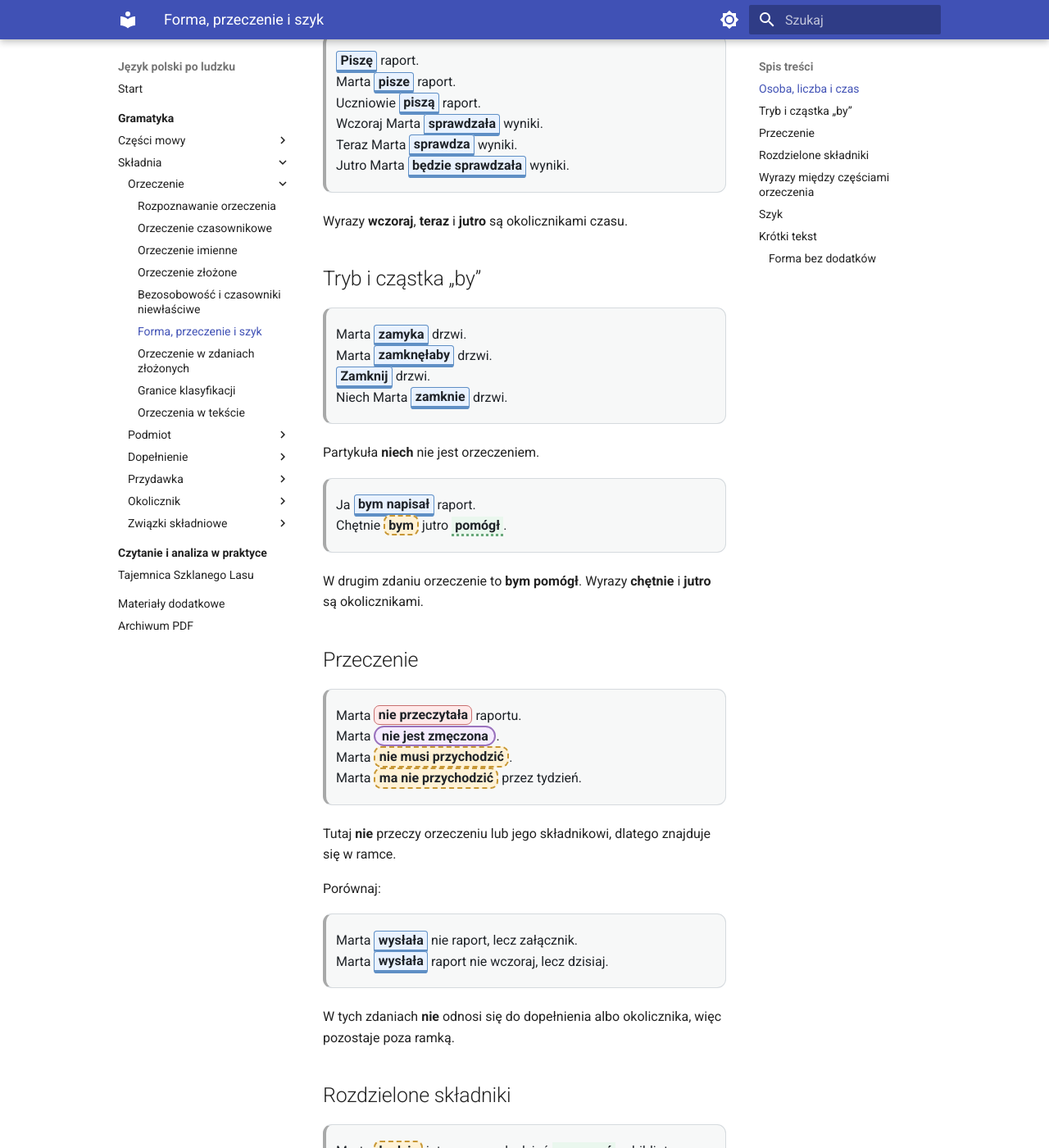
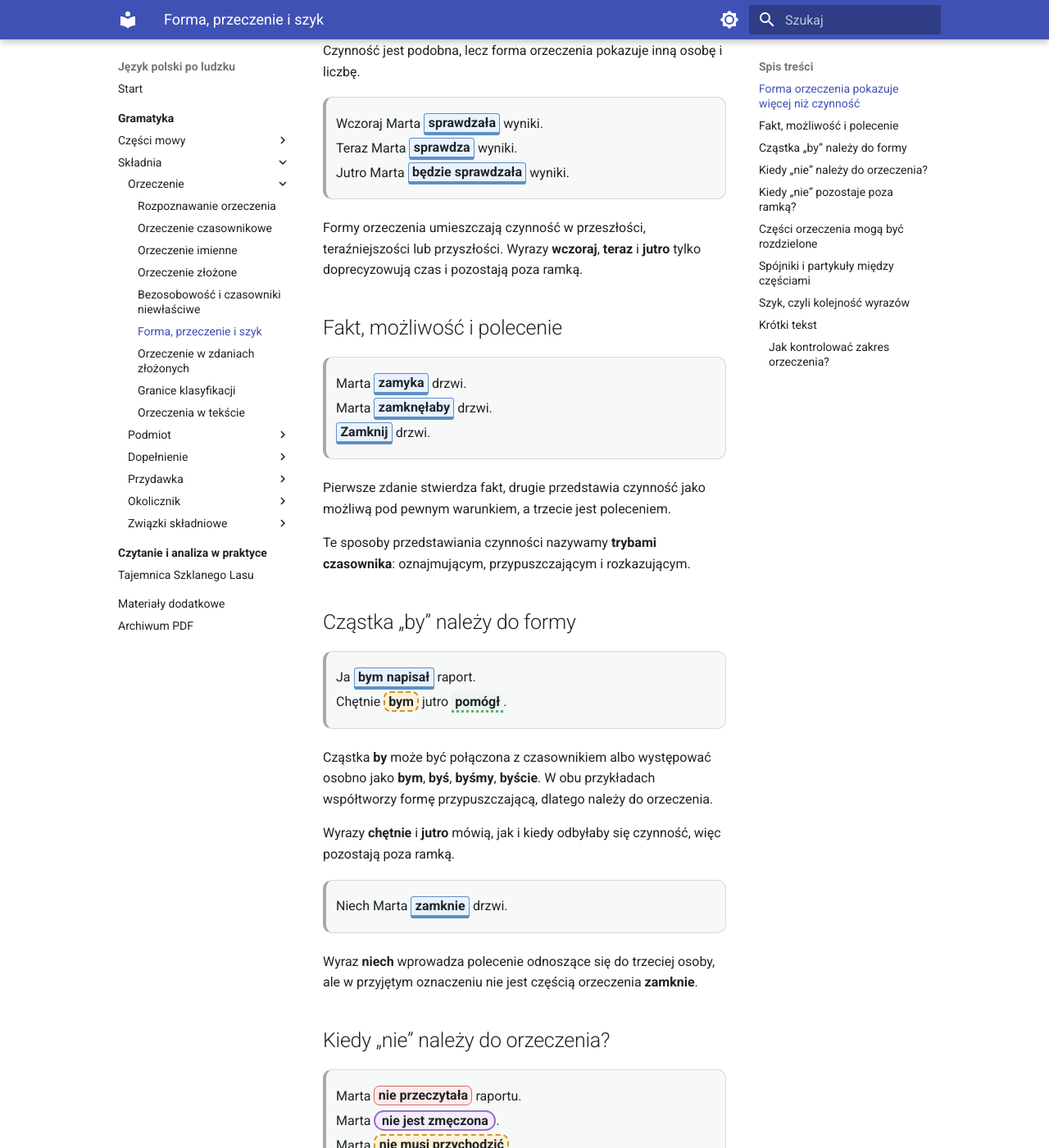
Before and after one commit to dchorazkiewicz/SP_JP, an MkDocs documentation site: the page built from docs/gramatyka/skladnia/orzeczenie/forma-przeczenie-i-szyk.md, in a window 1280 px wide and 1400 px high, scrolled down 449 px. Shown: the whole window at 82% size. Built offline with MkDocs 1.6.1 and Material for MkDocs 9.7.7, drawn with Linux system fonts in a browser that asks for light colours; some of the changed text lies outside the part shown.

Commit message:
Wyjaśnij formę, przeczenie i szyk przez kontrasty

```diff
--- a/docs/gramatyka/skladnia/orzeczenie/forma-przeczenie-i-szyk.md
+++ b/docs/gramatyka/skladnia/orzeczenie/forma-przeczenie-i-szyk.md
@@ -2,85 +2,120 @@
 
 <div class="predicate-lesson" markdown>
 
-<div class="predicate-lead" markdown>
-
-Ramka obejmuje wyłącznie składniki orzeczenia. Okoliczniki, spójniki i partykuły pozostają poza nią, chyba że współtworzą formę gramatyczną orzeczenia, jak cząstka **by** lub przeczenie **nie**.
-
-</div>
-
-## Osoba, liczba i czas
-
-> <span class="predicate-mark predicate-mark--verbal">Piszę</span> raport.
-> Marta <span class="predicate-mark predicate-mark--verbal">pisze</span> raport.
-> Uczniowie <span class="predicate-mark predicate-mark--verbal">piszą</span> raport.
-> Wczoraj Marta <span class="predicate-mark predicate-mark--verbal">sprawdzała</span> wyniki.
-> Teraz Marta <span class="predicate-mark predicate-mark--verbal">sprawdza</span> wyniki.
-> Jutro Marta <span class="predicate-mark predicate-mark--verbal">będzie sprawdzała</span> wyniki.
-
-Wyrazy **wczoraj**, **teraz** i **jutro** są okolicznikami czasu.
-
-## Tryb i cząstka „by”
-
-> Marta <span class="predicate-mark predicate-mark--verbal">zamyka</span> drzwi.
-> Marta <span class="predicate-mark predicate-mark--verbal">zamknęłaby</span> drzwi.
-> <span class="predicate-mark predicate-mark--verbal">Zamknij</span> drzwi.
-> Niech Marta <span class="predicate-mark predicate-mark--verbal">zamknie</span> drzwi.
-
-Partykuła **niech** nie jest orzeczeniem.
-
-> Ja <span class="predicate-mark predicate-mark--verbal">bym napisał</span> raport.
-> Chętnie <span class="predicate-part-modal">bym</span> jutro <span class="predicate-part-infinitive">pomógł</span>.
-
-W drugim zdaniu orzeczenie to **bym pomógł**. Wyrazy **chętnie** i **jutro** są okolicznikami.
-
-## Przeczenie
-
-> Marta <span class="predicate-mark predicate-mark--negation">nie przeczytała</span> raportu.
-> Marta <span class="predicate-mark predicate-mark--nominal">nie jest zmęczona</span>.
-> Marta <span class="predicate-mark predicate-mark--compound">nie musi przychodzić</span>.
-> Marta <span class="predicate-mark predicate-mark--compound">ma nie przychodzić</span> przez tydzień.
-
-Tutaj **nie** przeczy orzeczeniu lub jego składnikowi, dlatego znajduje się w ramce.
+## Forma orzeczenia pokazuje więcej niż czynność
 
 Porównaj:
 
+> <span class="predicate-mark predicate-mark--verbal">Piszę</span> raport.
+
+> Marta <span class="predicate-mark predicate-mark--verbal">pisze</span> raport.
+
+> Uczniowie <span class="predicate-mark predicate-mark--verbal">piszą</span> raport.
+
+Czynność jest podobna, lecz forma orzeczenia pokazuje inną osobę i liczbę.
+
+> Wczoraj Marta <span class="predicate-mark predicate-mark--verbal">sprawdzała</span> wyniki.
+
+> Teraz Marta <span class="predicate-mark predicate-mark--verbal">sprawdza</span> wyniki.
+
+> Jutro Marta <span class="predicate-mark predicate-mark--verbal">będzie sprawdzała</span> wyniki.
+
+Formy orzeczenia umieszczają czynność w przeszłości, teraźniejszości lub przyszłości. Wyrazy **wczoraj**, **teraz** i **jutro** tylko doprecyzowują czas i pozostają poza ramką.
+
+## Fakt, możliwość i polecenie
+
+> Marta <span class="predicate-mark predicate-mark--verbal">zamyka</span> drzwi.
+
+> Marta <span class="predicate-mark predicate-mark--verbal">zamknęłaby</span> drzwi.
+
+> <span class="predicate-mark predicate-mark--verbal">Zamknij</span> drzwi.
+
+Pierwsze zdanie stwierdza fakt, drugie przedstawia czynność jako możliwą pod pewnym warunkiem, a trzecie jest poleceniem.
+
+Te sposoby przedstawiania czynności nazywamy **trybami czasownika**: oznajmującym, przypuszczającym i rozkazującym.
+
+## Cząstka „by” należy do formy
+
+> Ja <span class="predicate-mark predicate-mark--verbal">bym napisał</span> raport.
+
+> Chętnie <span class="predicate-part-modal">bym</span> jutro <span class="predicate-part-infinitive">pomógł</span>.
+
+Cząstka **by** może być połączona z czasownikiem albo występować osobno jako **bym**, **byś**, **byśmy**, **byście**. W obu przykładach współtworzy formę przypuszczającą, dlatego należy do orzeczenia.
+
+Wyrazy **chętnie** i **jutro** mówią, jak i kiedy odbyłaby się czynność, więc pozostają poza ramką.
+
+> Niech Marta <span class="predicate-mark predicate-mark--verbal">zamknie</span> drzwi.
+
+Wyraz **niech** wprowadza polecenie odnoszące się do trzeciej osoby, ale w przyjętym oznaczeniu nie jest częścią orzeczenia **zamknie**.
+
+## Kiedy „nie” należy do orzeczenia?
+
+> Marta <span class="predicate-mark predicate-mark--negation">nie przeczytała</span> raportu.
+
+> Marta <span class="predicate-mark predicate-mark--nominal">nie jest zmęczona</span>.
+
+> Marta <span class="predicate-mark predicate-mark--compound">nie musi przychodzić</span>.
+
+W tych zdaniach **nie** zaprzecza głównej informacji, dlatego znajduje się w ramce.
+
+Porównaj:
+
+> Marta <span class="predicate-mark predicate-mark--compound">nie musi przychodzić</span>.
+
+Nie ma obowiązku przychodzenia.
+
+> Marta <span class="predicate-mark predicate-mark--compound">ma nie przychodzić</span>.
+
+Obowiązek dotyczy niewykonywania czynności. Położenie przeczenia zmienia sens całego połączenia.
+
+## Kiedy „nie” pozostaje poza ramką?
+
 > Marta <span class="predicate-mark predicate-mark--verbal">wysłała</span> nie raport, lecz załącznik.
+
 > Marta <span class="predicate-mark predicate-mark--verbal">wysłała</span> raport nie wczoraj, lecz dzisiaj.
 
-W tych zdaniach **nie** odnosi się do dopełnienia albo okolicznika, więc pozostaje poza ramką.
+W pierwszym zdaniu **nie** przeciwstawia dwa przedmioty, a w drugim dwa określenia czasu. Nie zaprzecza czynności **wysłała**.
 
-## Rozdzielone składniki
+<div class="predicate-checkpoint">
+  <div class="predicate-checkpoint__title">Najpierw ustal zakres przeczenia</div>
+  <p>Nie każde <em>nie</em> należy do orzeczenia. Trzeba sprawdzić, czy zaprzecza głównej informacji, czy innemu składnikowi zdania.</p>
+</div>
+
+## Części orzeczenia mogą być rozdzielone
 
 > Marta <span class="predicate-part-modal">będzie</span> jutro przez cały dzień <span class="predicate-part-infinitive">pracować</span> w bibliotece.
 
-Orzeczenie: **będzie pracować**.
+Orzeczenie to **będzie pracować**.
 
 > Marta <span class="predicate-part-linker">jest</span> od kilku dni wyjątkowo <span class="predicate-part-predicative">spokojna</span>.
 
-Orzeczenie: **jest spokojna**.
+Orzeczenie to **jest spokojna**.
 
 > Marta <span class="predicate-part-modal">musi</span> przed końcem tygodnia dokładnie <span class="predicate-part-infinitive">sprawdzić</span> dane.
 
-Orzeczenie: **musi sprawdzić**. Wyraz **dokładnie** jest okolicznikiem sposobu.
+Orzeczenie to **musi sprawdzić**. Wyrażenia czasu i sposobu pozostają poza ramkami.
 
-## Wyrazy między częściami orzeczenia
+## Spójniki i partykuły między częściami
 
 > Sekretariat <span class="predicate-part-modal">musiał</span> więc <span class="predicate-part-infinitive">wysłać</span> wyjaśnienie.
 
-Orzeczenie to **musiał wysłać**. Wyraz **więc** nie należy do orzeczenia.
+Wyraz **więc** łączy zdanie z wcześniejszą przyczyną. Nie jest częścią orzeczenia **musiał wysłać**.
 
 > Czy <span class="predicate-mark predicate-mark--compound">mógłbyś zamknąć</span> drzwi?
 
-Partykuła pytajna **czy** pozostaje poza ramką.
+Wyraz **czy** sygnalizuje pytanie, ale nie należy do orzeczenia.
 
-## Szyk
+## Szyk, czyli kolejność wyrazów
 
 > Marta <span class="predicate-mark predicate-mark--verbal">przeczytała</span> raport.
+
 > Raport Marta <span class="predicate-mark predicate-mark--verbal">przeczytała</span>.
+
 > Raport <span class="predicate-mark predicate-mark--verbal">przeczytała</span> Marta.
+
 > <span class="predicate-mark predicate-mark--verbal">Przeczytała</span> Marta raport.
 
-Zmiana szyku nie zmienia zakresu orzeczenia.
+Zmienia się kolejność wyrazów, czyli **szyk**, ale orzeczeniem pozostaje **przeczytała**. Szyk wpływa na nacisk informacyjny, nie na funkcję składniową.
 
 ## Krótki tekst
 
@@ -88,21 +123,29 @@ Zmiana szyku nie zmienia zakresu orzeczenia.
   <div class="predicate-story__title">Wiadomość z sekretariatu</div>
   <div class="predicate-story__body" markdown>
 
-Rano sekretariat <span class="predicate-mark predicate-mark--verbal">otrzymał</span> wiadomość. Początkowo wszyscy sądzili, że wiadomość <span class="predicate-mark predicate-mark--verbal">wysłała</span> Marta.
+Rano sekretariat <span class="predicate-mark predicate-mark--verbal">otrzymał</span> wiadomość. Początkowo wszyscy <span class="predicate-mark predicate-mark--verbal">sądzili</span>, że wiadomość <span class="predicate-mark predicate-mark--verbal">wysłała</span> Marta.
 
-— Wczoraj <span class="predicate-mark predicate-mark--negation">nie korzystałam</span> z poczty — powiedziała.
+— Wczoraj <span class="predicate-mark predicate-mark--negation">nie korzystałam</span> z poczty — <span class="predicate-mark predicate-mark--verbal">powiedziała</span>.
 
-Po sprawdzeniu systemu okazało się, że wiadomość <span class="predicate-mark predicate-mark--verbal">wysłał</span> Paweł. Sekretariat <span class="predicate-part-modal">musiał</span> więc <span class="predicate-part-infinitive">wysłać</span> wyjaśnienie. Spotkanie nadal <span class="predicate-mark predicate-mark--compound">miało się odbyć</span> w piątek.
+Po sprawdzeniu systemu <span class="predicate-mark predicate-mark--verbal">okazało się</span>, że wiadomość <span class="predicate-mark predicate-mark--verbal">wysłał</span> Paweł. Sekretariat <span class="predicate-part-modal">musiał</span> więc <span class="predicate-part-infinitive">wysłać</span> wyjaśnienie. Spotkanie nadal <span class="predicate-mark predicate-mark--compound">miało się odbyć</span> w piątek.
 
   </div>
 </div>
 
+<div class="predicate-reading__commentary" markdown>
+<strong>Co pokazuje tekst?</strong>
+
+**Nie korzystałam** zawiera przeczenie należące do orzeczenia. W połączeniu **musiał więc wysłać** wyraz **więc** pozostaje poza oznaczeniem. Zaznaczone są także **sądzili**, **powiedziała** i **okazało się**, ponieważ każde z nich tworzy własną główną informację.
+</div>
+
 <div class="predicate-summary">
-<h3>Forma bez dodatków</h3>
+<h3>Jak kontrolować zakres orzeczenia?</h3>
 <ul>
-  <li>Ramka obejmuje składniki orzeczenia.</li>
-  <li>Okoliczniki, spójniki i niezależne partykuły pozostają poza ramką.</li>
-  <li>Rozdzielone części zaznaczamy osobno.</li>
+  <li>Włącz elementy tworzące osobę, liczbę, czas i tryb czasownika.</li>
+  <li>Cząstka <em>by</em> należy do formy przypuszczającej.</li>
+  <li>Przeczenie <em>nie</em> należy do ramki tylko wtedy, gdy zaprzecza orzeczeniu.</li>
+  <li>Spójniki, partykuły pytajne i okoliczniki pozostają poza ramką.</li>
+  <li>Zmiana szyku nie zmienia funkcji ani zakresu orzeczenia.</li>
 </ul>
 </div>
 
```
